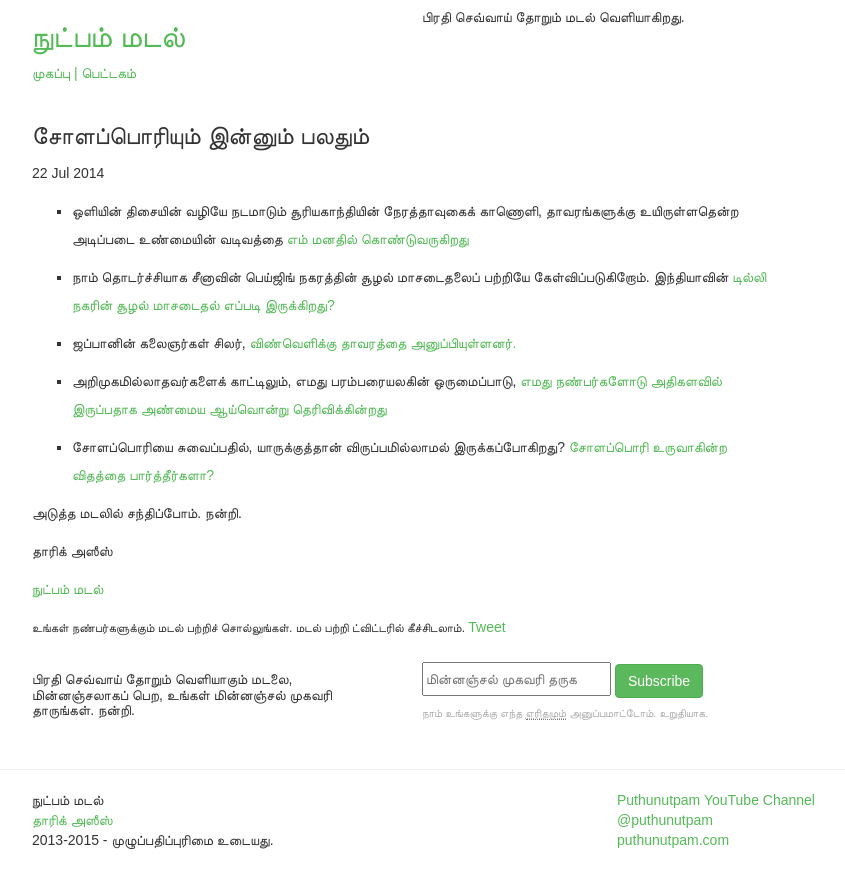
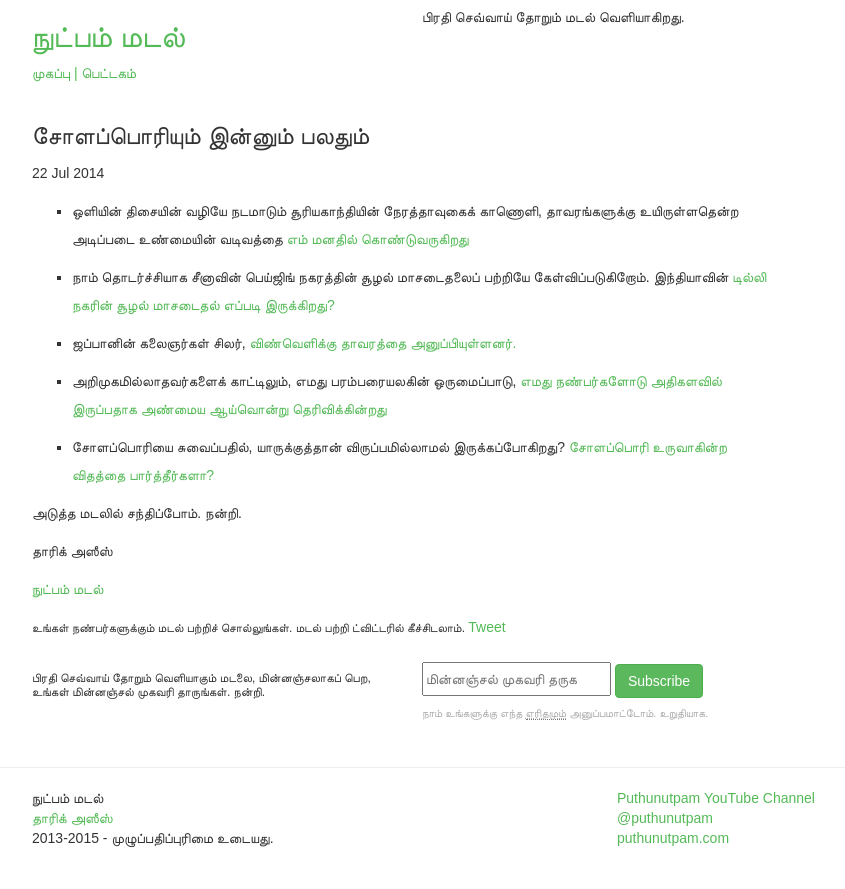
Before and after one commit to nutpam/nutpam-madal, a Jekyll site: the page built from _posts/2014-06-20-issue-7.md, in a window 1280 px wide. Shown: the top 889 px of the page, without its empty margins (233-1078 px from the left). Built offline with Jekyll 4.4.1, drawn with Linux system fonts in a browser that asks for light colours; nearby versions of some CDN libraries; some web fonts are replaced; comment, search, counter and statistics services are not loaded.

Commit message:
h6 added

```diff
--- a/_layouts/post.html
+++ b/_layouts/post.html
@@ -15,7 +15,7 @@ layout: default
 </div>
 
 <div class="row">
-<div class="col-md-6"><h5>பிரதி செவ்வாய் தோறும் வெளியாகும் மடலை, மின்னஞ்சலாகப் பெற, உங்கள் மின்னஞ்சல் முகவரி தாருங்கள். நன்றி. </h5>
+<div class="col-md-6"><h6>பிரதி செவ்வாய் தோறும் வெளியாகும் மடலை, மின்னஞ்சலாகப் பெற, உங்கள் மின்னஞ்சல் முகவரி தாருங்கள். நன்றி. </h6>
 </div>
 <div class="col-md-6">
     <form action="https://tinyletter.com/puthunutpam" method="post">
```
